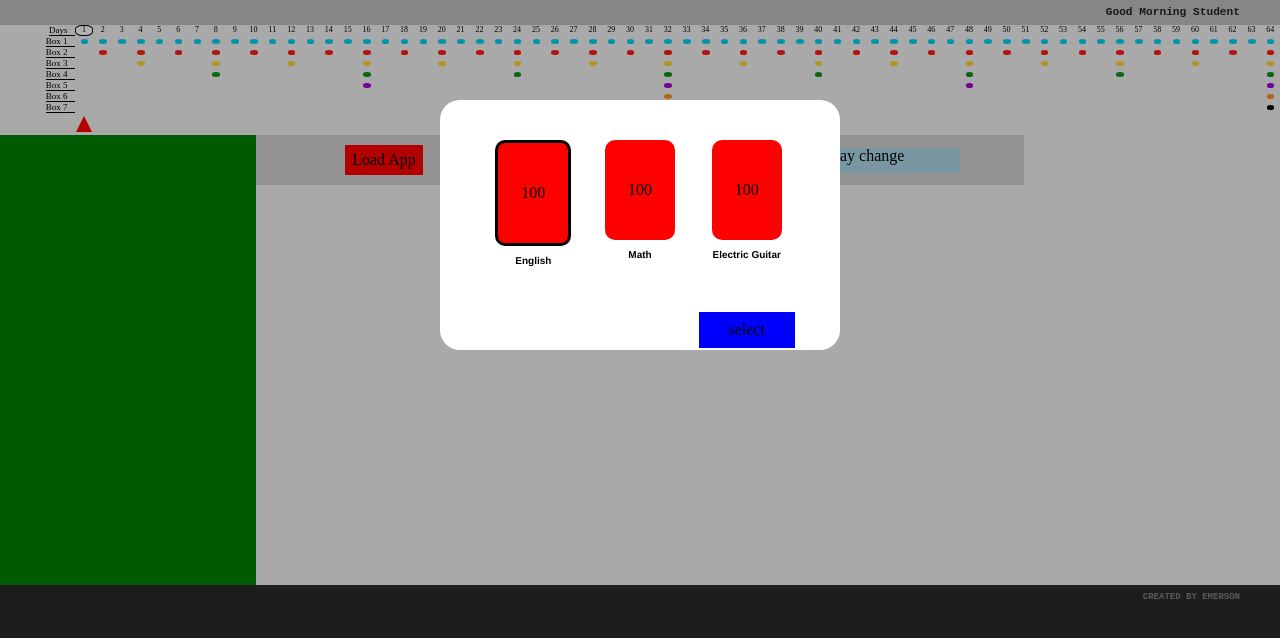
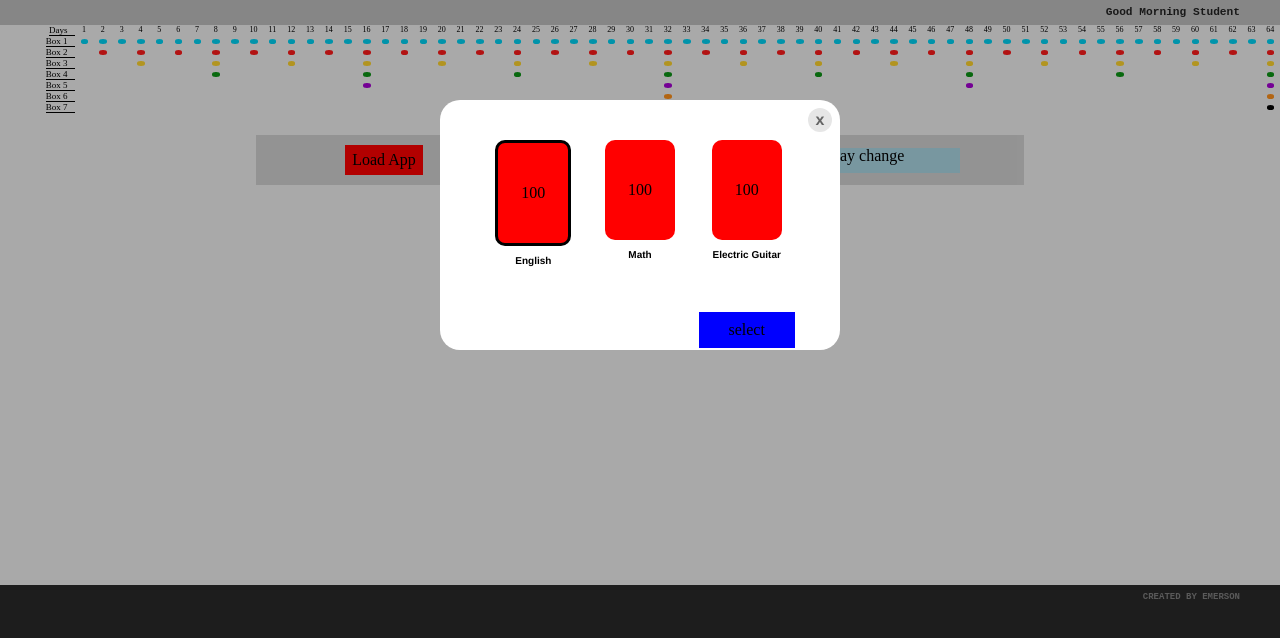
Before and after one commit to emersonscheffer/character, a React (Create React App) app in the folder client/: page / in a window 1280 px wide. Both pictures are taken after a click on the element "Select Deck". Shown: the top 638 px of the page. Built offline with nearby package versions, Linux system fonts and the light colour scheme.

Commit message:
select settings

```diff
--- a/client/src/actions/leitnerBoxActions.js
+++ b/client/src/actions/leitnerBoxActions.js
@@ -14,7 +14,8 @@ import {
   UPDATE_USER,
   INITIAL_USER,
   SELECT_DECK,
-  SHOW_SELECT_MODAL
+  SHOW_SELECT_MODAL,
+  HIDE_SELECT_MODAL,
 } from "./types";
 
 // string to variable
@@ -23,12 +24,17 @@ const mdat = "mdat";
 const decks = []; // hold all of my decks from database
 
 // cards data from file
-const englishCardsData = require("../englishCardsData.json");
+const englishCardsData = require("../extData/englishCardsData.json")
+const mathCardsData = require("../extData/mathCardsData.json")
 
 let englishDeck = new Deck("english");
 englishDeck.addFullDeck(englishCardsData);
 
+let mathDeck = new Deck("Math")
+mathDeck.addFullDeck(mathCardsData)
+
 decks.push(englishDeck);
+decks.push(mathDeck)
 
 let storedUser = JSON.parse(localStorage.getItem(mdat)) || null;
 
@@ -390,9 +396,13 @@ export const selectDeckActions = (deck) => (dispatch) => {
   dispatch({ type: SELECT_DECK, payload: deck });
 };
 
-export const showSelectDeckModalActions = () => (dispatch) =>{
-  dispatch({type: SHOW_SELECT_MODAL})
-}
+export const showSelectDeckModalActions = () => (dispatch) => {
+  dispatch({ type: SHOW_SELECT_MODAL });
+};
+
+export const hideSelectDeckModalActions = () => (dispatch) => {
+  dispatch({ type: HIDE_SELECT_MODAL });
+};
 
 // const pressedMe = () => {
 //   setLeitnerDay(leitnerDay > 63 ? 1 : leitnerDay + 1);
--- a/client/src/actions/types.js
+++ b/client/src/actions/types.js
@@ -14,3 +14,4 @@ export const INITIAL_USER = "INITIAL_USER";
 
 export const SELECT_DECK = "SELECT_DECK";
 export const SHOW_SELECT_MODAL = "SHOW_SELECT_MODAL"
+export const HIDE_SELECT_MODAL = "HIDE_SELECT_MODAL"
--- a/client/src/components/leitnerComponents/LeitnerLevelBox.jsx
+++ b/client/src/components/leitnerComponents/LeitnerLevelBox.jsx
@@ -8,17 +8,21 @@ const LeitnerLevelBox = ({
   deck,
   subject,
   area,
-  colorD
+  colorD,
+  showDeckSettingsFn,
 }) => {
   const line2 = deck ? subject : "Box " + boxNumber;
 
   return (
     <div
+      onClick={
+        deck ? (subject !== "Retired" ? showDeckSettingsFn : null) : null
+      }
       style={{
         width: widthHeight,
         height: widthHeight,
         justifySelf: "center",
-          alignSelf: "center",
+        alignSelf: "center",
         border: "solid 2px" + colorD,
         backgroundColor: bgColor,
         borderRadius: "5px",
@@ -35,7 +39,6 @@ const LeitnerLevelBox = ({
           gridArea: "number",
           justifySelf: "center",
           alignSelf: "center",
-
         }}
       >
         {quantity}
--- a/client/src/components/leitnerComponents/SelectDeckModal.js
+++ b/client/src/components/leitnerComponents/SelectDeckModal.js
@@ -2,20 +2,24 @@ import React, { useState } from "react";
 
 //import { ReactComponent as Logo } from '../../svgs/redform.svg'
 
-const SelectDeckModal = ({ decks, selectFn }) => {
-  const colorBg1 = "red"
-  const colorBg2 = "blue"
+const SelectDeckModal = ({ decks, selectFn, closeModalFn }) => {
+  const colorBg1 = "red";
+  const colorBg2 = "blue";
   const [bg, setBg] = useState("red");
 
-  const [deckSelectedHolder, setDeckSelectedHolder] = useState(0)
+  const [deckSelectedHolder, setDeckSelectedHolder] = useState(0);
 
   const thumbSelect = (a) => {
-    setDeckSelectedHolder(a)
+    setDeckSelectedHolder(a);
   };
 
-  const selectBtnPressed = ()=> {
-    selectFn(deckSelectedHolder)
-  }
+  const selectBtnPressed = () => {
+    selectFn(deckSelectedHolder);
+  };
+
+  const closeModal = () => {
+    closeModalFn();
+  };
 
   const renderDecks = () => {
     let decksArr = [];
@@ -32,7 +36,6 @@ const SelectDeckModal = ({ decks, selectFn }) => {
             //onMouseEnter={() => }
             onMouseLeave={() => setBg("red")}
             onClick={() => thumbSelect(i)}
-
             style={{
               backgroundColor: colorBg1,
               width: "70px",
@@ -40,7 +43,7 @@ const SelectDeckModal = ({ decks, selectFn }) => {
               borderRadius: "10px",
               display: "grid",
               marginBottom: "10px",
-              border: deckSelectedHolder === i ? "black solid 3px" : null
+              border: deckSelectedHolder === i ? "black solid 3px" : null,
             }}
           >
             <h2
@@ -95,16 +98,43 @@ const SelectDeckModal = ({ decks, selectFn }) => {
             marginTop: "100px",
             display: "grid",
             gridTemplate: `
-              ". ... ... ... ." 40px
+              ". ... ... ... closeBtn" 40px
               ". col1 col2 col3 ."
               ". ... ... selectBtn ." 40px
               / 10% 1fr 1fr 1fr 10%
             `,
           }}
         >
+          <div
+            onClick={() => closeModal()}
+            style={{
+              backgroundColor: "rgb(230, 230, 230)",
+              borderRadius: "50%",
+              gridArea: "closeBtn",
+              width: "60%",
+              height: "60%",
+              justifySelf: "center",
+              alignSelf: "center",
+              display: "grid",
+            }}
+          >
+            <h1
+              style={{
+                justifySelf: "center",
+                alignSelf: "center",
+                fontFamily: "helvetica, arial",
+                fontWeight: "bold",
+                fontSize: "16px",
+                color: "rgb(100, 100, 100)",
+              }}
+            >
+              x
+            </h1>
+          </div>
+
           {renderDecks()}
           <div
-          onClick={()=>selectBtnPressed()}
+            onClick={() => selectBtnPressed()}
             style={{
               backgroundColor: "blue",
               gridArea: "selectBtn",
@@ -128,5 +158,5 @@ const SelectDeckModal = ({ decks, selectFn }) => {
 export default SelectDeckModal;
 
 const bgStyle = {
-  backgroundColor: "green"
-}
+  backgroundColor: "green",
+};
--- /dev/null
+++ b/client/src/extData/mathCardsData.json
@@ -0,0 +1,12 @@
+[
+  {
+    "title": "Math First Card",
+    "formality": 5,
+    "meaning": "Math",
+    "examples": [
+      "Mathmatics"
+    ],
+    "level": 0,
+    "updated": false
+  }
+]
--- a/client/src/reducers/leitnerBoxReducer.js
+++ b/client/src/reducers/leitnerBoxReducer.js
@@ -10,6 +10,7 @@ import {
   INITIAL_USER,
   SELECT_DECK,
   SHOW_SELECT_MODAL,
+  HIDE_SELECT_MODAL,
 } from "../actions/types";
 
 import { CurrentQueue } from "../classes/CurrentQueue";
@@ -28,7 +29,7 @@ const initialState = {
   savedDay: 0,
   savedMonth: 0,
 
-  selectedDeck: 0,
+  selectedDeck: -1,
 
   studyButtonActive: true,
 
@@ -422,6 +423,13 @@ export default function myState(state = initialState, action) {
       };
     }
 
+    case HIDE_SELECT_MODAL: {
+      return {
+        ...state,
+        showSelectDeckModal: false,
+      };
+    }
+
     default:
       return state;
   }
--- a/client/src/views/LeitnerBoxGrid.jsx
+++ b/client/src/views/LeitnerBoxGrid.jsx
@@ -18,6 +18,7 @@ import {
   loadApp,
   selectDeckActions,
   showSelectDeckModalActions,
+  hideSelectDeckModalActions,
 } from "../actions/leitnerBoxActions";
 
 import LeitnerLevelBoxContainer from "../components/leitnerComponents/LeitnerLevelBoxContainer";
@@ -44,17 +45,17 @@ const LeitnerBoxGrid = () => {
     showSelectDeckModal,
   } = useSelector((state) => state.leitnerBox);
 
-  let cs = decks[selectedDeck].currentStudying.store || [];
-  const current = new CurrentQueue();
-  current.addArr(cs);
-  console.log(current.isEmpty() || null);
+  // let cs = decks[selectedDeck].currentStudying.store || [];
+  // const current = new CurrentQueue();
+  // current.addArr(cs);
+  // console.log(current.isEmpty() || null);
 
   const colorsArr = [COLOR1, COLOR2, COLOR3, COLOR4, COLOR5, COLOR6, COLOR7];
 
   const studyBtnPressed = () => {
-      studyStarted
-        ? dispatch(studyButtonAction(decks[selectedDeck]))
-        : dispatch(showSelectDeckModalActions())
+    studyStarted
+      ? dispatch(studyButtonAction(decks[selectedDeck]))
+      : dispatch(showSelectDeckModalActions());
   };
 
   const buttonsInCardPressed = (btnPressed) => {
@@ -92,11 +93,17 @@ const LeitnerBoxGrid = () => {
         `,
       }}
     >
-      {/* SELECT DECK MODAL  */}
+      {/*                 SELECT DECK MODAL              */}
+      {/*                 SELECT DECK MODAL              */}
+      {/*                 SELECT DECK MODAL              */}
+      {/*                 SELECT DECK MODAL              */}
+      {/*                 SELECT DECK MODAL              */}
+
       {showSelectDeckModal ? (
         <SelectDeckModal
           decks={tempDecksArr}
           selectFn={(a) => selectedDeckPressed(a)}
+          closeModalFn={() => dispatch(hideSelectDeckModalActions())}
         />
       ) : null}
       {/* SELECT DECK MODAL  */}
@@ -109,6 +116,12 @@ const LeitnerBoxGrid = () => {
       >
         <LeitnerFirstStripe />
       </div>
+
+      {/*                TIMELINE              */}
+      {/*                TIMELINE              */}
+      {/*                TIMELINE              */}
+      {/*                TIMELINE              */}
+      {/*                TIMELINE              */}
 
       <div
         style={{
@@ -123,20 +136,29 @@ const LeitnerBoxGrid = () => {
         }}
       >
         <LeitnerTimeLineSideMenu />
-        <LeitnerTimeLine leitnerDay={decks[selectedDeck].leitnerDay} />
-        <LeitnerTimeLineDayIndicator
-          leitnerDay={decks[selectedDeck].leitnerDay}
-        />
+        <LeitnerTimeLine />
+        {/* //leitnerDay={decks[selectedDeck].leitnerDay} */}
+        <LeitnerTimeLineDayIndicator />
+        {/* leitnerDay={decks[selectedDeck].leitnerDay} */}
       </div>
+
+      {/*              LEVEL BOXES             */}
+      {/*              LEVEL BOXES             */}
+      {/*              LEVEL BOXES             */}
+      {/*              LEVEL BOXES             */}
+      {/*              LEVEL BOXES             */}
 
       <div
         style={{
-          backgroundColor: "green",
+          backgroundColor: BACKGROUND,
           gridArea: "leftside",
         }}
       >
-        {selectedDeck ? (
-          <LeitnerLevelBoxContainer selectedDeck={decks[selectedDeck]} />
+        {studyStarted ? (
+          <LeitnerLevelBoxContainer
+            selectedDeck={decks[selectedDeck]}
+            showSelectDeckFn={ ()=>dispatch(showSelectDeckModalActions()) }
+          />
         ) : null}
       </div>
 
@@ -193,6 +215,12 @@ const LeitnerBoxGrid = () => {
         />
       </div>
 
+      {/*              CANVAS    LEITNER CARD              */}
+      {/*              CANVAS    LEITNER CARD              */}
+      {/*              CANVAS    LEITNER CARD              */}
+      {/*              CANVAS    LEITNER CARD              */}
+      {/*              CANVAS    LEITNER CARD              */}
+
       <div
         style={{
           backgroundColor: BACKGROUND,
@@ -201,13 +229,11 @@ const LeitnerBoxGrid = () => {
           display: "grid",
         }}
       >
-        {current.isEmpty() ? null : (
-          <LeitnerCard
-            colorsArr={colorsArr}
-            cardDisplay={current.peek()}
-            btnFn={buttonsInCardPressed}
-          />
-        )}
+        {/* <LeitnerCard
+          colorsArr={colorsArr}
+          //cardDisplay={current.peek()}
+          btnFn={buttonsInCardPressed}
+        /> */}
       </div>
 
       <div
```
Also changed, not shown: client/src/components/leitnerComponents/LeitnerLevelBoxContainer.jsx (+34 -18 lines), client/src/extData/englishCardsData.json (renamed from client/src/englishCardsData.json), 1 other file (tests, documents, lock files or other folders).
